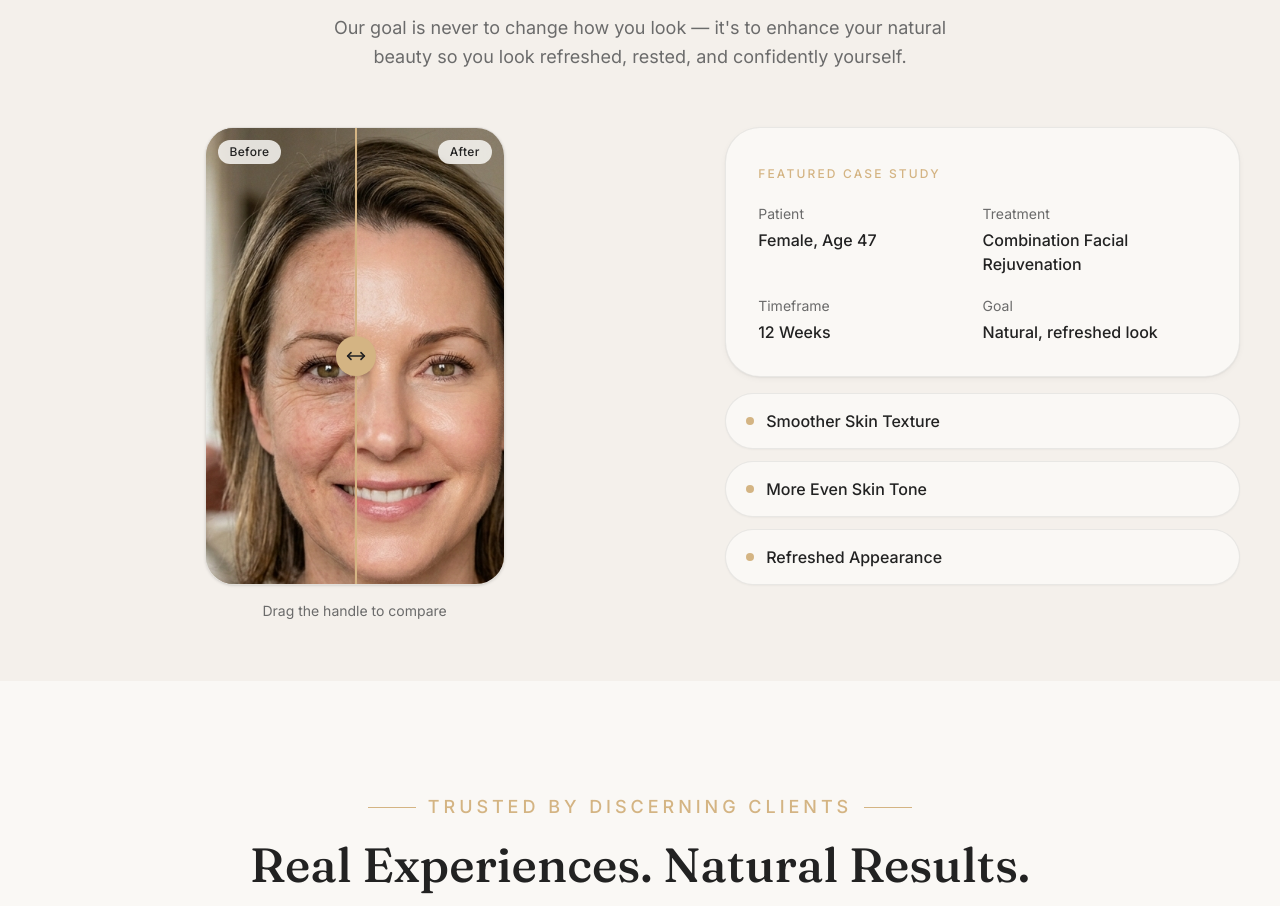
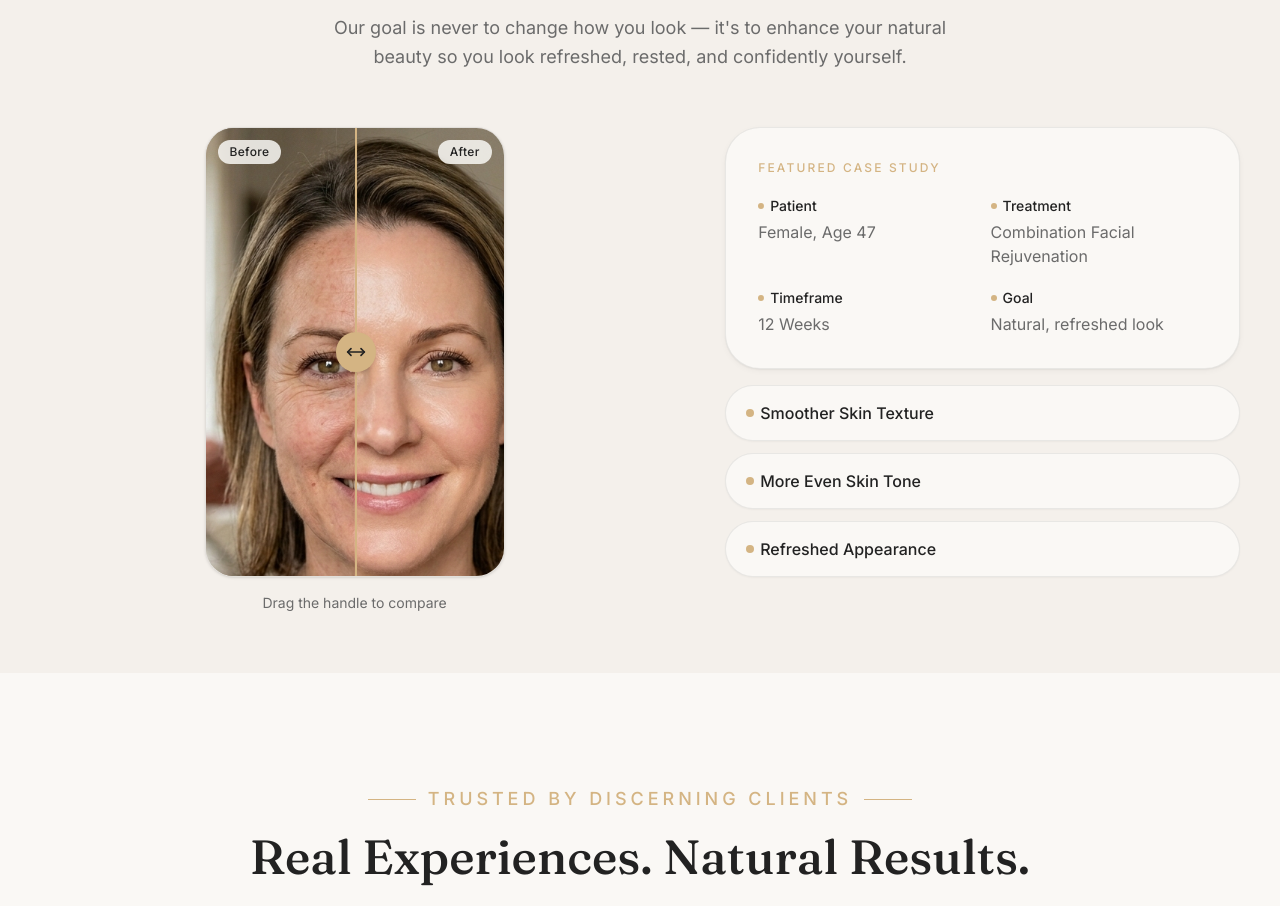
Before and after one commit to krishdebbarma72-arch/Aurelia-med-spa, a Next.js app: page / in a window 1280 px wide. Shown: the part 4485-5391 px from the top of the page. Built offline with nearby package versions, Linux system fonts and the light colour scheme; no server answers.

Commit message:
Update before-after.tsx

```diff
--- a/components/sections/before-after.tsx
+++ b/components/sections/before-after.tsx
@@ -45,61 +45,53 @@ export function BeforeAfter() {
           </Reveal>
 
           <Reveal stagger>
-            {/* Case study card and highlights side by side on mobile, matched height */}
-            <div className="flex items-stretch gap-2.5 sm:flex-col sm:gap-4">
-              <RevealItem className="flex-1 rounded-2xl border border-border bg-background p-3 shadow-[0_0_1px_rgba(0,0,0,0.04),0_1px_2px_rgba(0,0,0,0.06),0_2px_6px_rgba(0,0,0,0.04)] sm:flex-none sm:rounded-3xl sm:p-8">
-                <span className="text-[0.85rem] font-medium uppercase tracking-[0.1em] text-accent sm:text-xs sm:tracking-[0.18em]">
+            <div className="flex flex-col gap-3 sm:gap-4">
+              {/* Case study — full width on mobile, 2-col grid inside */}
+              <RevealItem className="rounded-2xl border border-border bg-background p-4 shadow-[0_0_1px_rgba(0,0,0,0.04),0_1px_2px_rgba(0,0,0,0.06),0_2px_6px_rgba(0,0,0,0.04)] sm:rounded-3xl sm:p-8">
+                <span className="block text-center text-[0.85rem] font-medium uppercase tracking-[0.1em] text-accent sm:text-left sm:text-xs sm:tracking-[0.18em]">
                   Featured Case Study
                 </span>
-                <dl className="mt-2.5 grid grid-cols-1 gap-y-2 sm:mt-5 sm:grid-cols-2 sm:gap-y-5">
+                <dl className="mt-3 grid grid-cols-2 gap-x-4 gap-y-3 sm:mt-5 sm:gap-y-5">
                   <div>
-                    <dt className="text-[0.85rem] text-muted-foreground sm:text-sm">
+                    <dt className="flex items-center gap-1.5 text-[0.85rem] font-medium text-foreground sm:text-sm">
+                      <span className="size-1.5 shrink-0 rounded-full bg-accent" aria-hidden="true" />
                       Patient
                     </dt>
-                    <dd className="mt-0.5 text-[0.85rem] font-medium text-foreground sm:mt-1 sm:text-base">
-                      Female, Age 47
-                    </dd>
+                    <dd className="mt-0.5 text-[0.85rem] text-muted-foreground sm:mt-1 sm:text-base">Female, Age 47</dd>
                   </div>
                   <div>
-                    <dt className="text-[0.85rem] text-muted-foreground sm:text-sm">
+                    <dt className="flex items-center gap-1.5 text-[0.85rem] font-medium text-foreground sm:text-sm">
+                      <span className="size-1.5 shrink-0 rounded-full bg-accent" aria-hidden="true" />
                       Treatment
                     </dt>
-                    <dd className="mt-0.5 text-[0.85rem] font-medium text-foreground sm:mt-1 sm:text-base">
-                      Combination Facial Rejuvenation
-                    </dd>
+                    <dd className="mt-0.5 text-[0.85rem] text-muted-foreground sm:mt-1 sm:text-base">Combination Facial Rejuvenation</dd>
                   </div>
                   <div>
-                    <dt className="text-[0.85rem] text-muted-foreground sm:text-sm">
+                    <dt className="flex items-center gap-1.5 text-[0.85rem] font-medium text-foreground sm:text-sm">
+                      <span className="size-1.5 shrink-0 rounded-full bg-accent" aria-hidden="true" />
                       Timeframe
                     </dt>
-                    <dd className="mt-0.5 text-[0.85rem] font-medium text-foreground sm:mt-1 sm:text-base">
-                      12 Weeks
-                    </dd>
+                    <dd className="mt-0.5 text-[0.85rem] text-muted-foreground sm:mt-1 sm:text-base">12 Weeks</dd>
                   </div>
                   <div>
-                    <dt className="text-[0.85rem] text-muted-foreground sm:text-sm">
+                    <dt className="flex items-center gap-1.5 text-[0.85rem] font-medium text-foreground sm:text-sm">
+                      <span className="size-1.5 shrink-0 rounded-full bg-accent" aria-hidden="true" />
                       Goal
                     </dt>
-                    <dd className="mt-0.5 text-[0.85rem] font-medium text-foreground sm:mt-1 sm:text-base">
-                      Natural, refreshed look
-                    </dd>
+                    <dd className="mt-0.5 text-[0.85rem] text-muted-foreground sm:mt-1 sm:text-base">Natural, refreshed look</dd>
                   </div>
                 </dl>
               </RevealItem>
 
-              <RevealItem className="flex flex-1 flex-col gap-1.5 sm:flex-none sm:gap-3">
+              {/* Highlights — 3-col row on mobile, stacked on sm+ */}
+              <RevealItem className="grid grid-cols-3 gap-2 sm:flex sm:flex-col sm:gap-3">
                 {highlights.map((h) => (
                   <div
                     key={h}
-                    className="flex flex-1 items-center gap-1.5 rounded-xl border border-border bg-background px-2.5 py-2 shadow-[0_0_1px_rgba(0,0,0,0.03),0_1px_2px_rgba(0,0,0,0.04)] sm:flex-none sm:gap-3 sm:rounded-2xl sm:px-5 sm:py-4"
+                    className="flex flex-row items-center justify-start gap-1.5 rounded-xl border border-border bg-background px-2 py-3 shadow-[0_0_1px_rgba(0,0,0,0.03),0_1px_2px_rgba(0,0,0,0.04)] sm:rounded-2xl sm:px-5 sm:py-4"
                   >
-                    <span
-                      className="size-1.5 shrink-0 rounded-full bg-accent sm:size-2"
-                      aria-hidden="true"
-                    />
-                    <span className="text-[0.85rem] font-medium leading-snug text-foreground sm:text-base">
-                      {h}
-                    </span>
+                    <span className="size-1.5 shrink-0 rounded-full bg-accent sm:size-2" aria-hidden="true" />
+                    <span className="text-[0.75rem] font-medium leading-snug text-foreground sm:text-base">{h}</span>
                   </div>
                 ))}
               </RevealItem>
```
